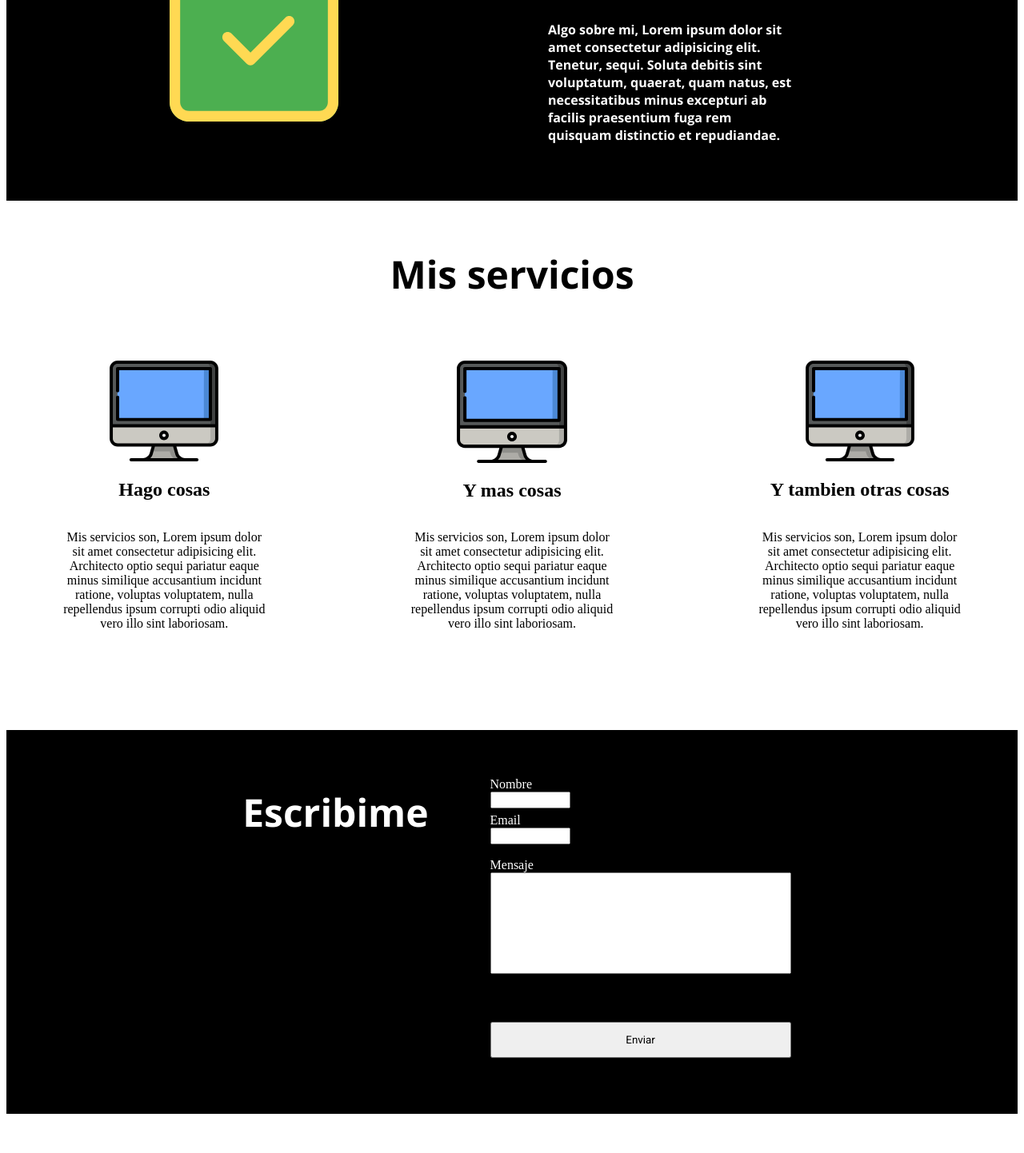
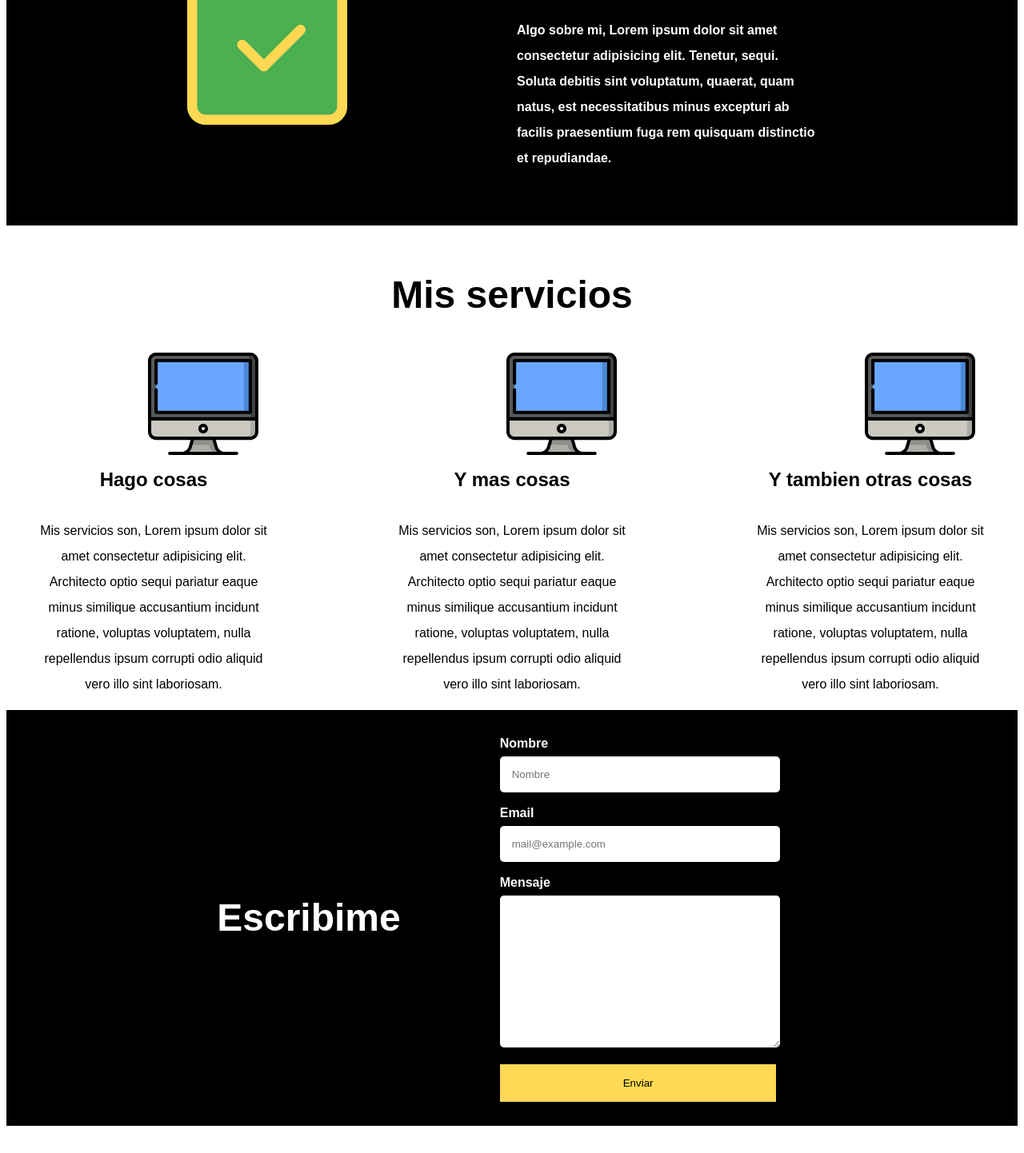
Before and after one commit to EmanuelRamos98/desafio-m3, a plain HTML site: page index.html in a window 1280 px wide. Shown: the part 634-2076 px from the top of the page at 80% size. Before the commit the page ends 2035 px from the top, so only its background shows below. Drawn offline with nearby package versions, Linux system fonts and the light colour scheme.

Commit message:
cuarto commit

```diff
--- a/index.css
+++ b/index.css
@@ -1,311 +1,298 @@
-
-.body{
-    margin: 0;
+:root {
+    --blanco: #ffffff;
+    --negro: #000000;
+    --primario: #FFD953;
+    --fuenteParrafos: "Opne Sans", sans-serif;
+    --fuenteLinks: "Roboto", sans-serif;
+}
+html {
     box-sizing: border-box;
-    font-family: "Roboto", sans-serif;
-    justify-content: center;
 }
-
-.logo{
+body {
+    font-family: var(--fuenteParrafos);
+    font-size: 16px;
+    line-height: 2;
+}
+.contenedor {
+    max-width: 1400px;
+    margin: 0 auto;
+}
+a {
+    text-decoration: none;
+}
+h1, h2, h3, h4 {
+    font-family: var(--fuenteParrafos);
+}
+h1 {
+    font-size: 32px;
+}
+h2 {
+    font-size: 48px;
+}
+h3 {
+    font-size: 32px;
+}
+p{
+    font-size: 16px;
+}
+/* Header */
+.header {
+    height: 60px;
+}
+@media (min-width: 1000px) {
+    .header {
+        height: 120px;
+        display: flex;
+        justify-content: space-between;
+        align-items: center;
+    }
+}
+.header-contenedor{
+    display: flex;
+    justify-content: space-between;
+}
+.hamburger{
+    display: flex;
+    flex-direction: column;
+    gap: 7px;
+}
+.boton-movil{
+    width: 35px;
+    height: 6px;
+    background-color: var(--negro);
+}
+@media(min-width: 1000px){
+    .hamburger{
+        display: none;
+    }
+}
+.navegacion {
+    display: none;
+}
+@media (min-width: 1000px) {
+    .navegacion {
+        display: flex;
+        justify-content: flex-end;
+        gap: 20px;
+    }
+}
+.navegacion-enlace {
+    display: block;
+    text-align: center;
+    font-size: 24px;
+    color: var(--negro);
+    text-decoration: underline;
+    font-family: var(--fuenteLinks);
+}
+.logo {
     width: 54px;
     height: 50px;
 }
 @media (min-width: 1000px) {
-    .logo{
+    .logo {
         width: 95px;
         height: 109px;
     }
 }
-.header{
-    padding: 18px 0px;
-    display: flex;
-    justify-content: space-between;
-    align-items: center;
-    padding: 18px;
-}
-
-.nav-mobil{
-     display: flex;
-     flex-direction: column;
-     gap: 7px;
-}
-.nav-pc{
-    display: none;
-}
-.nav-pc-a :hover{
-    padding: 10px 20px;
-    border: solid;
-    border-style: outset;
-    animation: nav-hover 5s ease infinite;
-    border-radius: 40px;
-}
-
-@media (min-width :1000px){
-    .nav-mobil{
-        display: none;
-    }
-    .nav-pc{
-        display: flex;
-        flex-direction: row;
-        width: 430px;
-        justify-content: space-between;
-        padding: 0 103px;
-    }
-    .nav-pc-a{
-        color:black;
-        font-size: 24px;
-    }
-}
-
-.boton-header{
-    width: 35px;
-    height: 6px;
-    background-color: black;
-}
-
-/*main*/
-
-.main{
-    height: 340px;
-    display: flex;
-    justify-content: center;
-}
-.main-div-principal{
-    width: 291px;
-    height: 96px;
-    display: grid;
-    justify-content: center;
-    padding: 42px;
-}
-@media(min-width:1000px){
-    .main-div-principal {
-        width: 920px;
-        display: flex;
-        flex-direction: row;
-        justify-content: space-between;
-        align-items: initial;
-        padding-top: 50px;
-    }
-}
-
-
-.primer-div{
-    display: flex;
-    flex-direction: column;
-    align-items: center;
-    gap: 20px;
-}
-.segundo-div{
-    display: flex;
-    justify-content: center;
-    padding: 58px 26px 31px 0px;
-    gap: 45px;
-}
-
-.foto-main{
-    width: 135px;
-    height: 145px;
-    padding: 20px;
-}
-@media(min-width:1000px){
-    .foto-main{
-        width: 215px;
-        height: 200px;
-        padding: 20px;
-    }
-
-}
-.titulo-main{
-    margin: 0px;
-    min-width: 300px;
-}
-@media(min-width: 1000px){
-    .titulo-main{
-        padding-top: 80px;
-    }
-}
-
-/*Section 1*/
-
-.seccion-1{
-    padding: 55px 32px;
-    display: flex;
-    flex-direction: column-reverse;
-    align-items: center;
-    background-color: black;
-    color: white;
-    gap: 40px;
-}
-
-@media(min-width:1000px){
-    .seccion-1{
-        display: grid;
-        grid-template-columns: 1fr 1fr;
-        gap: 0px 90px;
-        justify-items: left;
-    }
-}
-
-.subtitulo{
-    display: flex;
-    justify-content: center;
-    font-size: 32px;
-    min-width: 350px;
-    font-family: "Open Sans", sans-serif;
-}
-.primer-div-secc-1{
-    display: flex;
-    flex-direction: column;
-    align-items: flex-start;
-    order: 1;
-}
-.parrafo-secc-1{
-    min-width: 312px;
-    width: 312px;
-    font-family: "Open Sans", sans-serif;
-}
-.segundo-div-secc-1{
-    width: 100%;
-    height: 100%;
-    display:grid;
-    justify-content: center;
-    align-items: baseline;
-}
-
-.imagen-check{
-    width: 80px;
-    height: 80px;
-}
-@media(min-width:1000px){
-    .imagen-check{
-        width: 211px;
-        height: 211px;
-        margin-top: 27px
-    }
-    .subtitulo{
-        display: flex;
-        justify-content: start;
-    }
-}
-
-/* Seccion 2*/
-.seccion-2{
-    display: flex;
-    flex-direction: column;
-    align-items: center;
-    padding: 60px 0px;
-}
-@media (min-width: 1000px) {
-    .seccion-2{
-        padding: 59px 0px 108px 0px ;
-    }
-}
-.subtitulo-secc-2{
-    font-size: 32px;
-    font-family: "Open Sans", sans-serif;
-}
-@media (min-width: 1000px){
-    .subtitulo-secc-2{
-        padding: 0px 0px 75px 0px;
-        margin: 0px;
-        font-size: 48px;
-    }
-}
-.div-servicios{
-    display: flex;
-    flex-direction: column;
-    align-items: center;
-    width: 262px;
-    text-align: center;
-    justify-content: space-around;
-}
-@media (min-width: 1000px){
-    .servicios{
-        width: 100%;
-        display: flex;
-        justify-content: space-around;
-        flex-direction: row;
-        gap: 0px 40px;
-    }
-}
-.imagen-pc{
-    width: 138px;
-    height: 128px;
-}
-
-/*Contacto*/
-.contacto{
+/* Hero */
+.hero {
     display: flex;
     flex-direction: column;
     justify-content: center;
     align-items: center;
-    padding: 70px 0px;
-    background-color: black;
-    color: white;
+    gap: 6vw;
+    padding-bottom: 40px;
 }
-@media(min-width:1000px){
-    .contacto{
-        display: grid;
-        grid-template-columns: 0.8fr 1fr;
-        gap: 0px 77px;
+@media (min-width: 1000px) {
+    .hero {
+        flex-direction: row;
+        justify-content: center;
+        gap: 15vw;
     }
 }
-.titulo-escribime{
-    width: 100%;
-    height: 55px;
-    display: flex;
-    justify-content: center;
+.hero img {
+    max-width: 250px;
 }
-.escribime{
-    margin: 0px;
-    margin-bottom: 42px;
-    font-family: "Open Sans", sans-serif;
-}
-@media(min-width:1000px){
-    .titulo-escribime{
-        display: flex;
-        justify-content: right;
-        height: 100%;
-    }
-    .escribime{
-        font-size: 48px;
-    }
-}
-.formulario{
-    width: 355px;
-    display: flex;
-    flex-direction: column;
-}
-.fieldset{
-    width: 100px;
-    height: 45px;
+/* Sobre mi */
+.sobre-mi {
+    background-color: var(--negro);
     display: flex;
     flex-direction: column;
     justify-content: center;
+    align-items: center;
+    gap: 6vw;
+    padding: 40px 0;
 }
-.input-text{
-    height: 45px;
-    margin-bottom: 27px;
-}
-.textarea{
-    font-size: 32px
-}
-.boton{
-    margin-top: 60px;
-    width: 100%;
-    height: 45px;
-    display: flex;
-    justify-content: center;
-    align-items: center;
-    font-family: "Roboto", sans-serif;
-}
-@media(min-width: 1000px){
-    .formulario{
-        width: 376px;
+@media (min-width: 1000px) {
+    .sobre-mi {
+        height: 360px;
+        flex-direction: row;
+        justify-content: center;
+        gap: 15vw;
     }
 }
-.textarea{
-    height: 115px;
-    resize: none;
-    padding: 5px 2px;
+.sobre-mi-contenido {
+    color: var(--blanco);
+    max-width: 380px;
+    text-align: center;
+    font-weight: 700;
+    padding: 0 20px;
 }
+@media (min-width: 1000px) {
+    .sobre-mi-contenido {
+        text-align: start;
+    }
+}
+.icono-sm {
+    order: 1;
+}
+@media (min-width: 1000px) {
+    .icono-sm {
+        order: 0;
+    }
+    .icono-sm img {
+        width: 200px;
+    }
+}
+/* Serivicios */
+.titulo-servicios {
+    text-align: center;
+    padding-bottom: 40px;
+}
+.contenido-servicio {
+    max-width: 300px;
+}
+.servicios {
+    display: flex;
+    flex-direction: column;
+    gap: 100px;
+}
+@media (min-width: 1000px) {
+    .servicios {
+        display: grid;
+        grid-template-columns: repeat(3, 1fr);
+        column-gap: 80px;
+    }
+}
+.servicio{
+    display: flex;
+    flex-direction: column;
+    align-items: center;
+}
+.servicio h3 {
+    text-align: center;
+    font-size: 24px;
+}
+.servicio p {
+    text-align: center;
+}
+.servicio .iconos {
+    height: 15px;
+    width: 15px;
+    margin-bottom: 40px;
+    display: flex;
+    justify-content: space-evenly;
+    align-items: center;
+}
+/* Contacto */
+.contacto {
+    display: flex;
+    flex-direction: column;
+    background-color: var(--negro);
+    align-items: center;
+}
+@media (min-width: 1000px) {
+    .contacto {
+        display: flex;
+        flex-direction: row;
+        justify-content:center;
+        gap: 90px;
+    }
+}
+.titulo-contacto {
+    color: var(--blanco);
+    text-align: center;
+}
+.formulario {
+    width: min (400px, 100%);
+    padding: 20px;
+    border-radius: 10px;
+    display: flex;
+    align-items: center;
+}
+.formulario fieldset{
+    border: none;
+}
+.campo{
+    margin-bottom: 10px;
+}
+.campo label{
+    color: var(--blanco);
+    font-weight: bold;
+    display: block;
+}
+.campo textarea {
+    height: 160px;
+}
+.input-text {
+    width: 60vw;
+    border: none;
+    padding: 15px;
+    border-radius: 5px;
+}
+.boton {
+    width: 63.5vw;
+    background-color: var(--primario);
+    border: none;
+    height: 45px;
+    text-align: center;
+}
+@media (min-width: 1000px) {
+    .input-text {
+        width: 25vw;
+        border: none;
+        padding: 15px;
+        border-radius: 5px;
+    }
+    .boton {
+        width: 26.7vw;
+    }
+}
+/* Footer */
+.footer {
+    padding: 0 20px;
+    display: flex;
+    flex-direction: column;
+    align-items: flex-start;
+    gap: 40px;
+}
+@media (min-width: 1000px) {
+    .footer {
+        flex-direction: row;
+        justify-content: space-between;
+        align-items: center;
+        padding: 40px 200px;
+    }
+}
+.logo-footer img {
+    width: 150px;
+}
+.derechos-de-autor {
+    text-align: center;
+    margin: 0;
+}
+.redes {
+    display: flex;
+    flex-direction: column;
+    gap: 20px;
+    justify-content: center;
+}
+.red-individual {
+    display: flex;
+    flex-direction: row;
+    gap: 20px;
+    justify-content: flex-start;
+}
+.link-red {
+    color: var(--negro);
+}
--- a/index.html
+++ b/index.html
@@ -12,86 +12,113 @@
 </head>
 <body>
     <!--Header-->
-    <header class="header">
+    <header class="header-contenedor">
         <img class="logo" src="./img/logo.png" alt="logo-dev">
-        <nav class="nav-mobil">
-            <button class="boton-header"></button>
-            <button class="boton-header"></button>
-            <button class="boton-header"></button>
+        <nav class="hamburger">
+            <button class="boton-movil"></button>
+            <button class="boton-movil"></button>
+            <button class="boton-movil"></button>
         </nav>
-        <nav class="nav-pc">
-            <a href="#quien-soy" class="nav-pc-a">Quien Soy</a>
-            <a href="#servicios" class="nav-pc-a">Servicios</a>
-            <a href="#formulario" class="nav-pc-a">Escribime</a>
+        <nav class="navegacion">
+            <a href="#quien-soy" class="navegacion-enlace">Quien Soy</a>
+            <a href="#servicios" class="navegacion-enlace">Servicios</a>
+            <a href="#escribime" class="navegacion-enlace">Escribime</a>
         </nav>
     </header>
+    <section class="hero">
+            <h1>Bienvenido a mi sitio</h1>
+            <img src="./img/foto1.png" alt="yo" class="foto-main">
+    </section>
     <!--Main-->
-    <main class="main">
-        <div class="main-div-principal">
-            <div class="primer-div">
-                <h1 class="titulo-main">BIENVENIDOS A MI SITIO</h1>
+    <main class="contendor">
+        <!--Sobre mi-->
+        <section class="sobre-mi" id="quien-soy">
+            <div class="icono-sm">
+                <img src="./img/check (1) 1.svg" alt="check">
             </div>
-            <div class="segundo-div">
-                <img src="./img/foto1.png" alt="" class="foto-main">
+            <div class="sobre-mi-contenido">
+                <h3>Soy Manu</h3>
+            <p>Algo sobre mi, Lorem ipsum dolor sit amet consectetur adipisicing elit. Tenetur, sequi. Soluta debitis sint voluptatum, quaerat, quam natus, est necessitatibus minus excepturi ab facilis praesentium fuga rem quisquam distinctio et repudiandae.</p>
+            </div>
+        </section>
+        <!--Servicios-->
+        <h2 class="titulo-servicios" id="servicios">Mis servicios</h2>
+        <div class="servicios">
+
+            <section class="servicio">
+                <div class="iconos">
+                    <img src="./img/pc-icon.svg" alt="pc" class="imagen-pc">
+                </div>
+                <div class="contenido-servicio">
+                <h3>Hago cosas</h3>
+                <p>Mis servicios son, Lorem ipsum dolor sit amet consectetur adipisicing elit. Architecto optio sequi pariatur eaque minus similique accusantium incidunt ratione, voluptas voluptatem, nulla repellendus ipsum corrupti odio aliquid vero illo sint laboriosam.</p>
+                </div>
+            </section>
+            <section class="servicio">
+                <div class="iconos">
+                    <img src="./img/pc-icon.svg" alt="pc" class="imagen-pc">
+                </div>
+                <div class="contenido-servicio">
+                <h3>Y mas cosas</h3>
+                <p>Mis servicios son, Lorem ipsum dolor sit amet consectetur adipisicing elit. Architecto optio sequi pariatur eaque minus similique accusantium incidunt ratione, voluptas voluptatem, nulla repellendus ipsum corrupti odio aliquid vero illo sint laboriosam.</p>
+                </div>
+            </section>
+            <section class="servicio">
+                <div class="iconos">
+                    <img src="./img/pc-icon.svg" alt="pc" class="imagen-pc">
+                </div>
+                <div class="contenido-servicio">
+                <h3>Y tambien otras cosas</h3>
+                <p>Mis servicios son, Lorem ipsum dolor sit amet consectetur adipisicing elit. Architecto optio sequi pariatur eaque minus similique accusantium incidunt ratione, voluptas voluptatem, nulla repellendus ipsum corrupti odio aliquid vero illo sint laboriosam.</p>
+                </div>
+            </section>
+        </div>
+        <!--Contacto-->
+        <section class="contacto">
+            <h2 class="titulo-contacto">Escribime</h2>
+            <form class="formulario" id="escribime">
+                <fieldset>
+                    <div class="contenedor-campos">
+                        <div class="campo">
+                        <label>Nombre</label>
+                        <input class="input-text" type="text" placeholder="Nombre">
+                        </div>
+                        <div class="campo">
+                            <label>Email</label>
+                            <input class="input-text" type="email" placeholder="mail@example.com">
+                        </div>
+                        <div class="campo">
+                            <label>Mensaje</label>
+                            <textarea class="input-text"></textarea>
                         </div>
                     </div>
+                    <div>
+                        <input class="boton w-sm-100" type="sumbit" value="Enviar">
+                    </div>
+                </fieldset>
+            </form>
+        </section>
     </main>
-<!--Seccion 1-->
-    <section class="seccion-1" id="quien-soy">
-        <div class="primer-div-secc-1">
-            <h2 class="subtitulo">Soy Manu</h2>
-            <p class="parrafo-secc-1">
-                Algo sobre mi, Lorem ipsum dolor sit amet consectetur adipisicing elit. Tenetur, sequi. Soluta debitis sint voluptatum, quaerat, quam natus, est necessitatibus minus excepturi ab facilis praesentium fuga rem quisquam distinctio et repudiandae.
-            </p>
+    <!--Redes-->
+    <footer class="footer">
+        <div class="logo-footer">
+            <img src="./img/logo.png" alt="logo" class="segundo-logo">
+            <h5 class="derechos-de-autor"> © 2021 Emanuel</h5>
         </div>
-        <div class="segundo-div-secc-1">
-            <img src="./img/check (1) 1.svg" alt="check" class="imagen-check">
+        <div class="redes">
+            <div class="red-individual">
+                <img class="redes-logos" src="./img/instagram.svg" alt="">
+                <a href="" class="link-red">Instagram</a>
             </div>
-    </section>
-<!--Seccion 2-->
-    <section class="seccion-2" id="servicios">
-        <h2 class="subtitulo-secc-2">Mis servicios</h2>
-        <div class="servicios">
-            <div class="div-servicios">
-                <img src="./img/pc-icon.svg" alt="pc" class="imagen-pc">
-                <h2>Hago cosas</h2>
-                <div class="parrafo-secc-2">
-                    <p>Mis servicios son, Lorem ipsum dolor sit amet consectetur adipisicing elit. Architecto optio sequi pariatur eaque minus similique accusantium incidunt ratione, voluptas voluptatem, nulla repellendus ipsum corrupti odio aliquid vero illo sint laboriosam.</p>
+            <div class="red-individual">
+                <img class="redes-logos" src="./img/Linkedin.svg" alt="">
+                <a href="" class="link-red">Linkedin</a>
+            </div>
+            <div class="red-individual">
+                <img class="redes-logos" src="./img/Github.svg" alt="">
+                <a href="" class="link-red">Github</a>
             </div>
         </div>
-            <div class="div-servicios">
-                <img src="./img/pc-icon.svg" alt="pc" class="imagen=pc">
-                <h2>Y mas cosas</h2>
-                <p>Mis servicios son, Lorem ipsum dolor sit amet consectetur adipisicing elit. Architecto optio sequi pariatur eaque minus similique accusantium incidunt ratione, voluptas voluptatem, nulla repellendus ipsum corrupti odio aliquid vero illo sint laboriosam.</p>
-            </div>
-            <div class="div-servicios">
-                <img src="./img/pc-icon.svg" alt="pc" class="imagen-pc">
-                <h2>Y tambien otras cosas</h2>
-                <p>Mis servicios son, Lorem ipsum dolor sit amet consectetur adipisicing elit. Architecto optio sequi pariatur eaque minus similique accusantium incidunt ratione, voluptas voluptatem, nulla repellendus ipsum corrupti odio aliquid vero illo sint laboriosam.</p>
-            </div>
-        </div>
-    </section>
-<!--Contacto-->
-    <section class="contacto">
-        <div class="titulo-escribime">
-            <h2 class="escribime">Escribime</h2>
-        </div>
-        <div class="formulario" id="formulario">
-            <div class="fieldset">
-                <label for="nombre" class="label">Nombre</label>
-                <input type="text" class="input-text">
-            </div>
-            <div class="fieldset">
-                <label for="email" class="label">Email</label>
-                <input class="input-text" id="email" type="text">
-            </div>
-                <label for="mensaje" class="label">Mensaje</label>
-                <textarea name="Mensaje" id="mensaje" class="textarea"></textarea>
-            <div class="boton-enviar">
-                <button class="boton">Enviar</button>
-            </div>
-        </div>
-    </section>
-
+    </footer>
 </body>
 </html>
```
Also changed, not shown: img/Github.svg (added), img/Linkedin.svg (added), img/instagram.svg (added), img/logo.png. Lines whose indentation alone changed are shown as unchanged.
